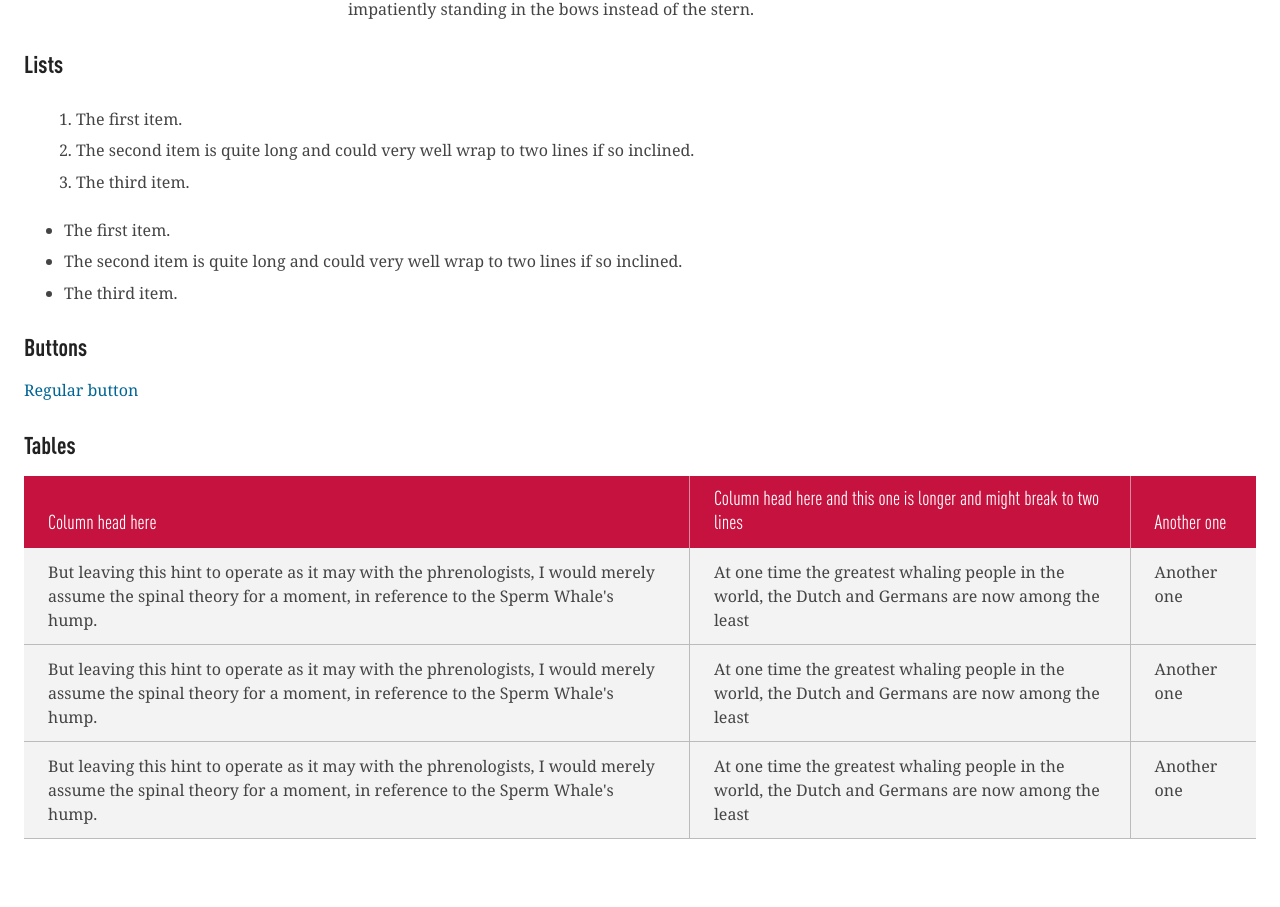
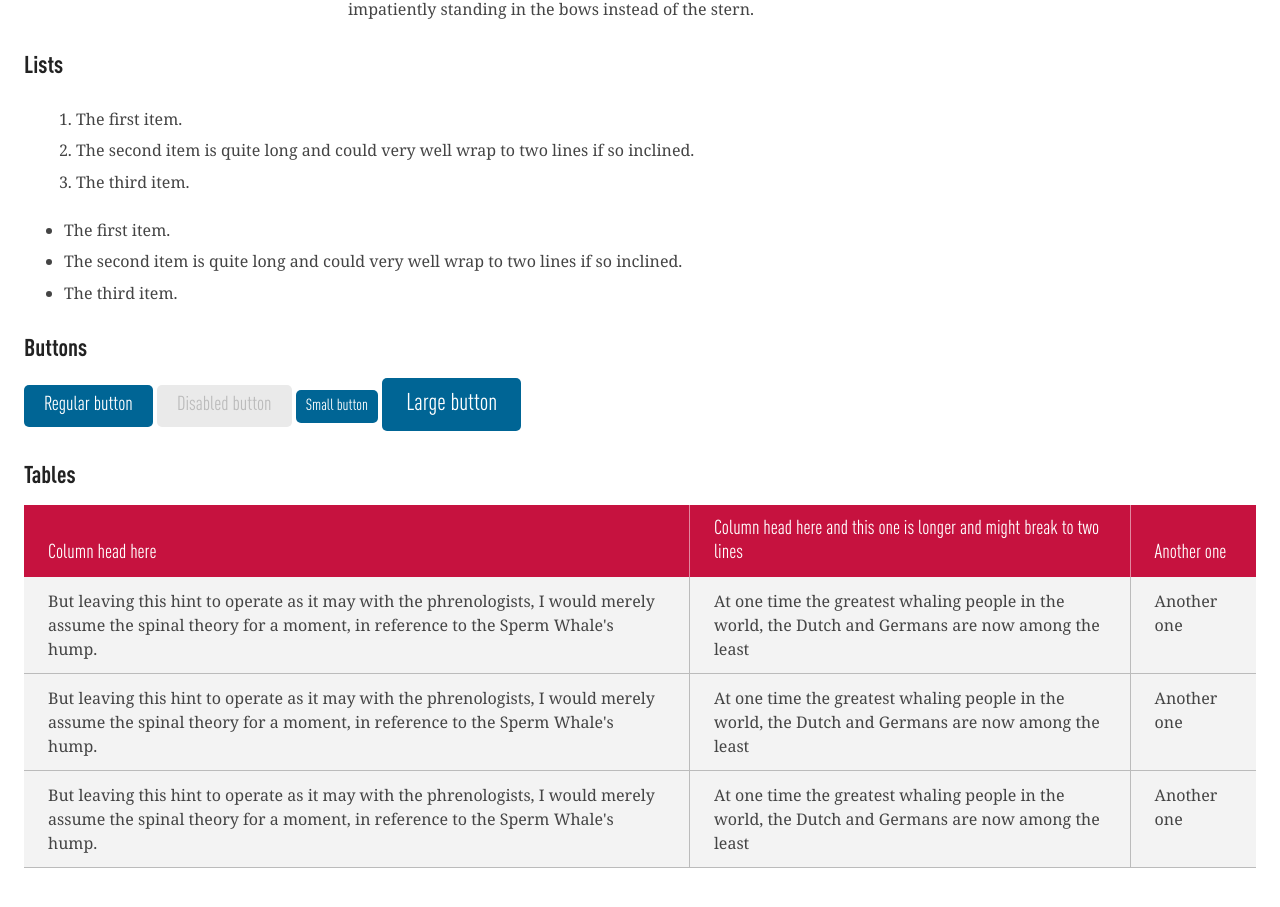
Before and after one commit to fourkitchens/el-ocp-style, a Jekyll site: the page built from typography/index.html, in a window 1280 px wide, cut to the strip 2046-2986 px from the top of the page. Shown: the top 907 px of the strip. Built offline with Jekyll 4.4.1, drawn with Linux system fonts in a browser that asks for light colours; nearby versions of some CDN libraries; library files that are not in the unit come from our copies.

Commit message:
Added basic buttons to typography page. Added basic button styles in _buttons.scss.

```diff
--- a/css/style.css
+++ b/css/style.css
@@ -625,6 +625,47 @@ td:first-child {
   border-left-width: 0;
 }
 
+.button {
+  display: inline-block;
+  border-radius: 5px;
+  padding: .4em 1em .5em;
+  font-size: 20px;
+  font-size: 2rem;
+  font-family: "DINWebCondensed", "Arial Narrow", "Lucida Grande", Arial, sans-serif;
+  font-weight: 400;
+  text-align: center;
+  background-color: #006595;
+  color: white;
+  -moz-transition: all .2s linear;
+  -ms-transition: all .2s linear;
+  -o-transition: all .2s linear;
+  -webkit-transition: all .2s linear;
+  transition: all .2s linear;
+}
+.button:hover, .button:active {
+  background-color: #0088c8;
+  color: white;
+}
+.button.button-disabled {
+  background-color: #eaeaea;
+  color: #bbbbbb;
+  cursor: default;
+}
+.button.button-disabled:hover, .button.button-disabled:active {
+  background-color: #eaeaea;
+  color: #bbbbbb;
+}
+.button.button-small {
+  font-size: 16px;
+  font-size: 1.6rem;
+  padding: .25em .625em .3em;
+}
+.button.button-large {
+  font-size: 24px;
+  font-size: 2.4rem;
+  padding: .6em 1em .625em;
+}
+
 * {
   -moz-box-sizing: border-box;
   -webkit-box-sizing: border-box;
--- a/sass/partials/defaults/_defaults.scss
+++ b/sass/partials/defaults/_defaults.scss
@@ -6,6 +6,7 @@
 @import 'type';
 @import 'forms';
 @import 'tables';
+@import 'buttons';
 
 // Base styles
 
--- a/typography/index.html
+++ b/typography/index.html
@@ -63,6 +63,12 @@ title: Typography | OCP
 
 <a class="button">Regular button</a>
 
+<a class="button button-disabled">Disabled button</a>
+
+<a class="button button-small">Small button</a>
+
+<a class="button button-large">Large button</a>
+
 <h3>Tables</h3>
 
 <table>
```
Also changed, not shown: sass/partials/defaults/_buttons.scss (added, +54 -0 lines).
